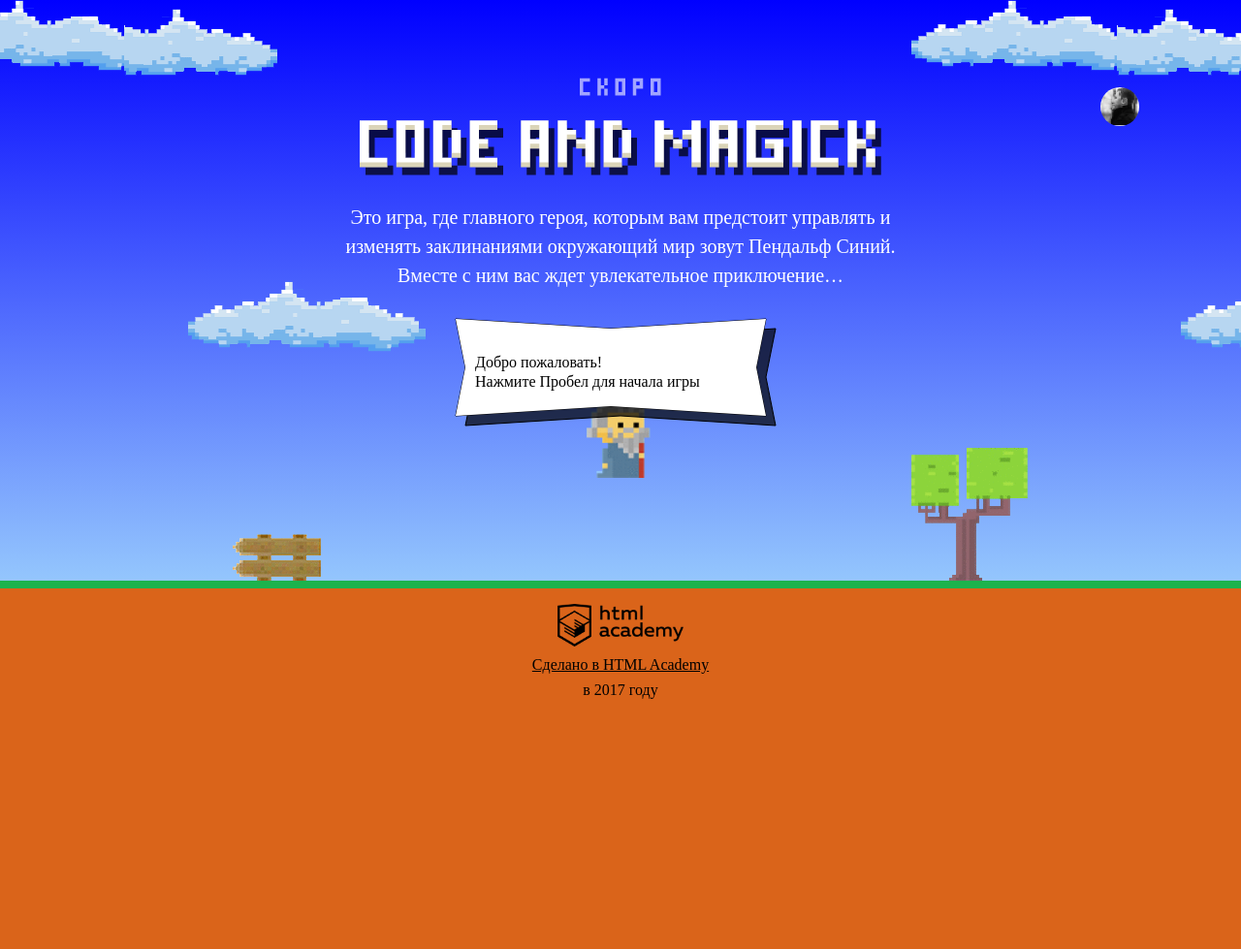
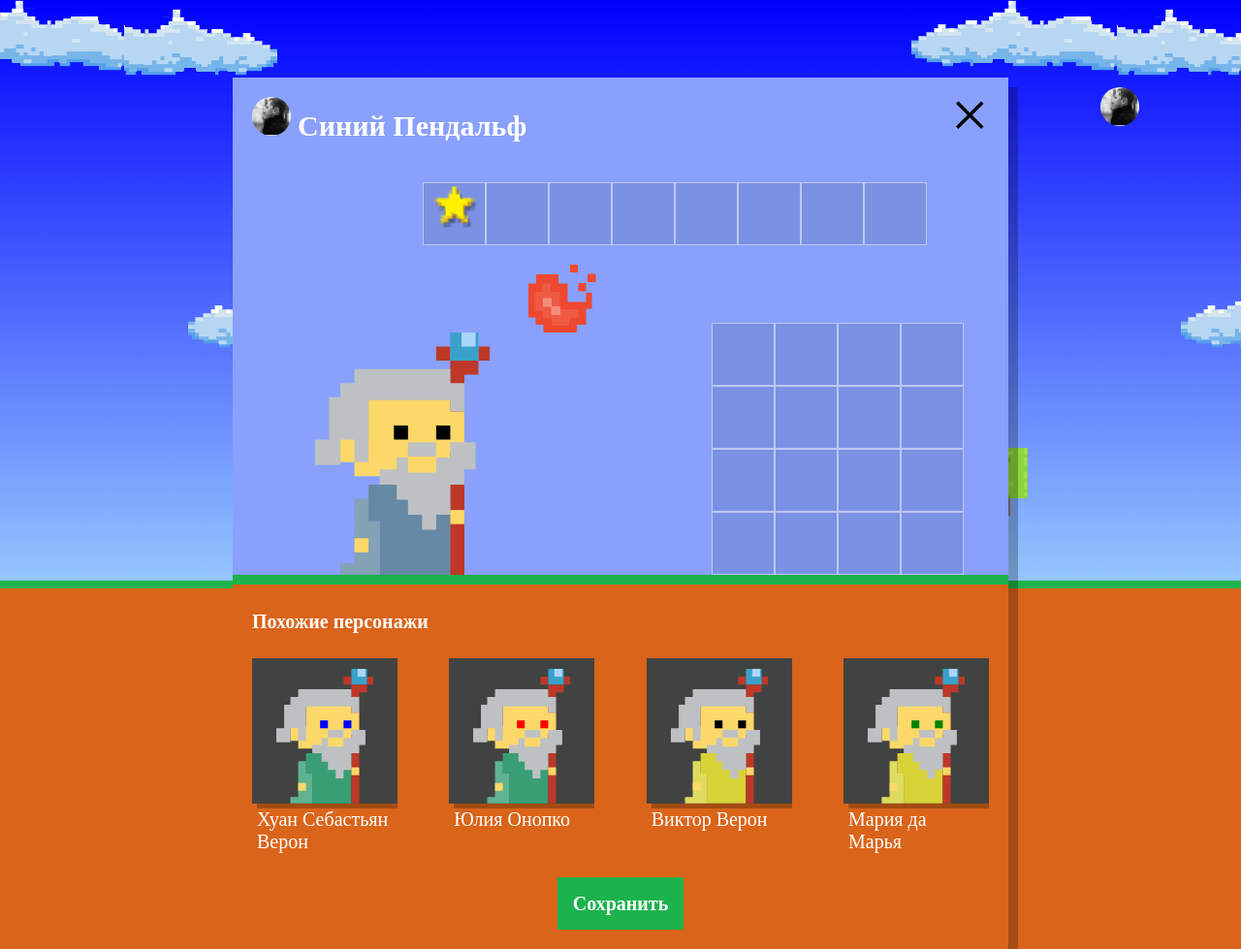
Before and after one commit to iratsypliaeva/388465-code-and-magick, a website: page index.html in a window 1280 px wide. Shown: the whole page at 97% size. Before the commit the page ends 800 px from the top, so only its background shows below. Drawn offline with Linux system fonts and the light colour scheme; a web font is replaced by a local one.

Commit message:
#12 Учебный проект: нас орда

```diff
--- a/index.html
+++ b/index.html
@@ -207,6 +207,7 @@
   };
 </script>
 <script src="js/game.js"></script>
+<script src="js/setup.js"></script>
 
 </body>
 </html>
--- /dev/null
+++ b/js/setup.js
@@ -0,0 +1,53 @@
+'use strict';
+
+// Покажите блок .setup, убрав в JS-коде у него класс .hidden
+
+var userDialog = document.querySelector('.setup');
+userDialog.classList.remove('hidden');
+
+// данные
+var WIZARD_NAME = ['Иван', 'Хуан Себастьян', 'Мария', 'Кристоф', 'Виктор', 'Юлия', 'Люпита', 'Вашингтон'];
+var WIZARD_SURNAME = ['да Марья', 'Верон', 'Мирабелла', 'Вальц', 'Онопко', 'Топольницкая', 'Нионго', 'Ирвинг'];
+var COAT_COLOR = ['rgb(101, 137, 164)', 'rgb(241, 43, 107)', 'rgb(146, 100, 161)', 'rgb(56, 159, 117)',
+  'rgb(215, 210, 55)', 'rgb(0, 0, 0)'];
+var EYES_COLOR = ['black', 'red', 'blue', 'yellow', 'green'];
+
+// поиск случайного значения в массиве;
+var randomValue = function (arr) {
+  var rand = arr[Math.floor(Math.random() * arr.length)];
+  return rand;
+};
+
+// создание массива объектов состоящих из 3-х компонентов
+var wizardsArray = [];
+for (var i = 0; i < 4; i++) {
+  wizardsArray.push({
+    name: randomValue(WIZARD_NAME) + ' ' + randomValue(WIZARD_SURNAME),
+    coatColor: randomValue(COAT_COLOR),
+    eyesColor: randomValue(EYES_COLOR)
+  });
+}
+
+var similarWizardTemplate = document.querySelector('#similar-wizard-template')
+  .content
+  .querySelector('.setup-similar-item');
+var similarListElement = document.querySelector('.setup-similar-list');
+
+// создание DOM элементов соответсввующие волшебникам
+var renderWizard = function (wizard) {
+  var wizardElement = similarWizardTemplate.cloneNode(true);
+  wizardElement.querySelector('.setup-similar-label').textContent = wizard.name;
+  wizardElement.querySelector('.wizard-coat').style.fill = wizard.coatColor;
+  wizardElement.querySelector('.wizard-eyes').style.fill = wizard.eyesColor;
+
+  return wizardElement;
+};
+
+var fragment = document.createDocumentFragment();
+for (var index = 0; index < wizardsArray.length; index++) {
+  fragment.appendChild(renderWizard(wizardsArray[index]));
+}
+similarListElement.appendChild(fragment);
+
+
+userDialog.querySelector('.setup-similar').classList.remove('hidden');
```
